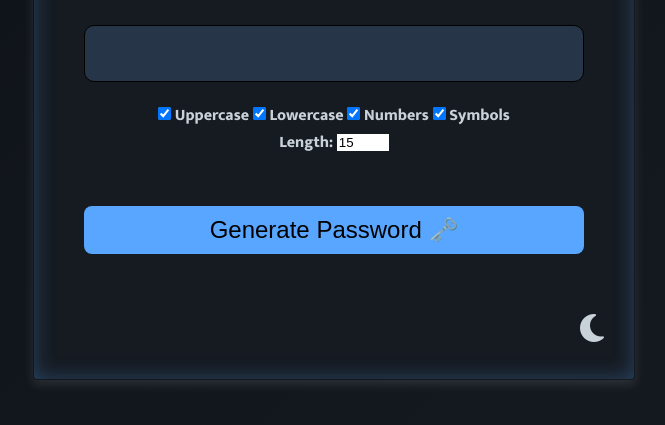
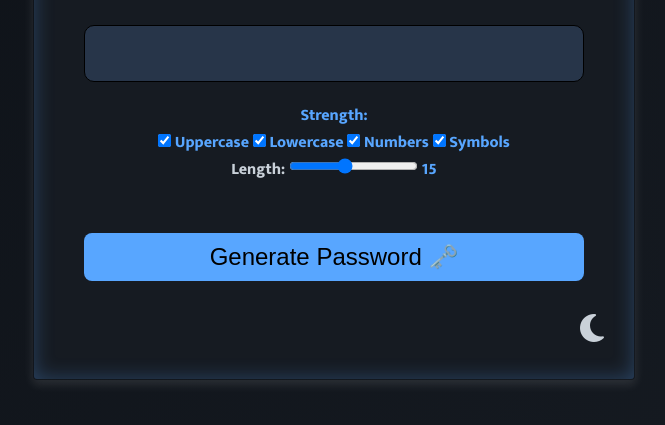
Before and after one commit to Razen04/Password_Generator, a plain HTML site: page index.html in a window 1280 px wide. Shown: the part 321-746 px from the top of the page, without its empty margins (306-971 px from the left). Drawn offline with Linux system fonts and the light colour scheme.

Commit message:
Update index.html

```diff
--- a/index.html
+++ b/index.html
@@ -17,15 +17,38 @@
     <div class="container">
         <h1 id="main-heading">Crank out a mighty<br><span>Password 🚀</span></h1>
         <p id="pass-el" copy></p>
-        <div class="options">
-            <label><input type="checkbox" id="includeUpper" checked> Uppercase</label>
-            <label><input type="checkbox" id="includeLower" checked> Lowercase</label>
-            <label><input type="checkbox" id="includeNumbers" checked> Numbers</label>
-            <label><input type="checkbox" id="includeSymbols" checked> Symbols</label>
+        <div id="strength-indicator">
+            <div id="strength-bar"></div>
+            <span id="strength-text">Strength: </span>
         </div>
-        <div class="length-control">
-            <label for="lengthInput">Length:</label>
-            <input id="lengthInput" type="number" min="4" max="30" value="15">
+        <div class="controls">
+            <div class="options">
+                <label class="switch">
+                    <input type="checkbox" id="includeUpper" checked>
+                    <span class="slider"></span>
+                    <span class="label-text">Uppercase</span>
+                </label>
+                <label class="switch">
+                    <input type="checkbox" id="includeLower" checked>
+                    <span class="slider"></span>
+                    <span class="label-text">Lowercase</span>
+                </label>
+                <label class="switch">
+                    <input type="checkbox" id="includeNumbers" checked>
+                    <span class="slider"></span>
+                    <span class="label-text">Numbers</span>
+                </label>
+                <label class="switch">
+                    <input type="checkbox" id="includeSymbols" checked>
+                    <span class="slider"></span>
+                    <span class="label-text">Symbols</span>
+                </label>
+            </div>
+            <div class="length-control">
+                <label for="lengthInput">Length:</label>
+                <input id="lengthInput" type="range" min="4" max="30" value="15" />
+                <span id="length-value">15</span>
+            </div>
         </div>
         <button id="generate-button">Generate Password 🗝️</button>
         <i class="fa-solid fa-moon fa-2xl" onclick="toggleMode()" id="moonIcon"></i>
```
